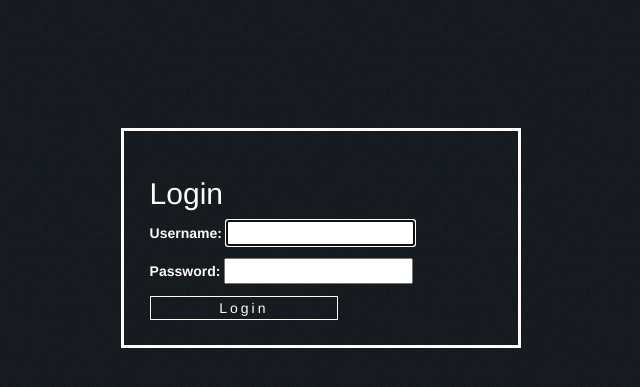
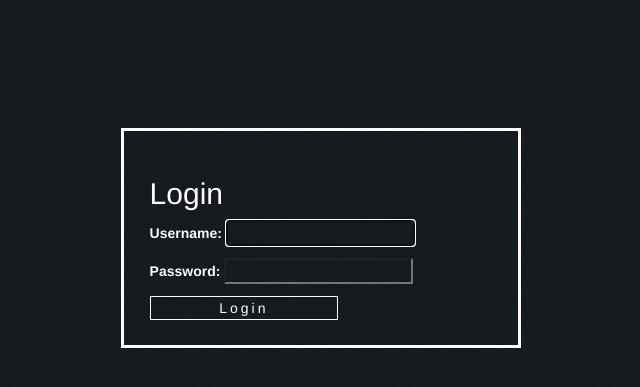
Before and after one commit to annakertesz/centralNew, a Django app: page /login/ in a window 1280 px wide. Shown: the top 387 px of the page, without its empty margins (319-959 px from the left). Run offline with Django 3.2, Linux system fonts and the light colour scheme; some libraries are stand-ins or nearby versions.

Commit message:
minor fixes; css; home page redirect

```diff
--- a/central_publishing_new/urls.py
+++ b/central_publishing_new/urls.py
@@ -17,6 +17,8 @@
 from django.conf.urls import url, include
 from django.contrib import admin
 from django.contrib.auth import views as auth_views
+from django.views.generic import RedirectView
+
 from central_publishing_new import settings
 from collection import views
 
@@ -25,7 +27,7 @@
     url(r'^home/$', views.home, name='home'),
     url(r'^login/$', auth_views.login, name='login'),
     url(r'^logout/$', auth_views.logout, name='logout'),
-
+    url(r'^$', RedirectView.as_view(url='/home')),
     url(r'^signup/$', views.signup, name='signup'),
     url(r'^media/(?P<path>.*)$', django.views.static.serve, {'document_root': settings.MEDIA_ROOT}),
     url(r'^admin/', admin.site.urls),
--- a/static/css/style.css
+++ b/static/css/style.css
@@ -4,6 +4,8 @@
     width: 100%;
     color: snow;
 }
+
+
 
 .table_div{
      display:block;
@@ -113,3 +115,11 @@
     padding-left: 2%;
     padding-right: 2%;
 }
+
+#id_username{
+    background-color: transparent; !important;
+}
+
+#id_password{
+    background-color: transparent; !important;
+}
```
